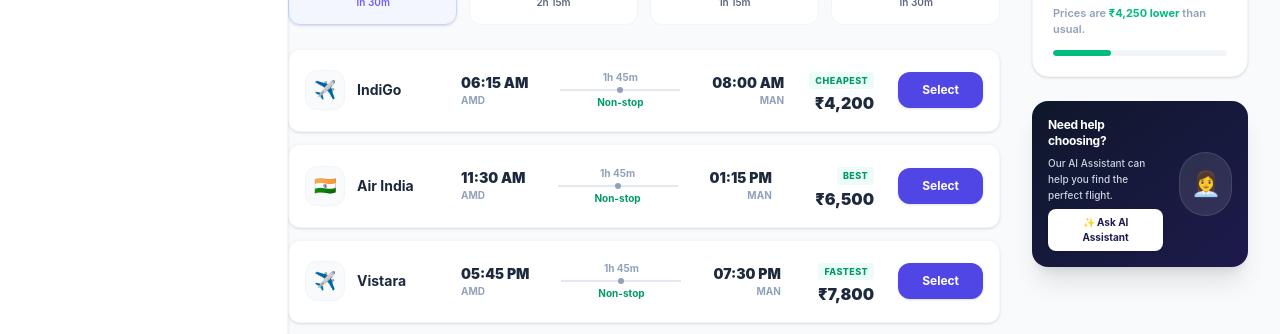
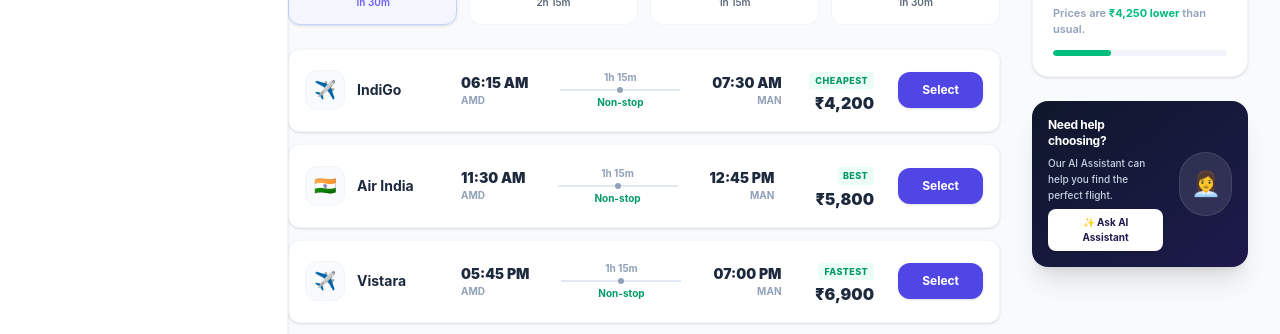
Before and after one commit to vishwapatel8414/AI-Travel-Planner, a React app in the folder frontend/: page / in a window 1280 px wide. Both pictures are taken after a click on the button "✈️ FLIGHTS". Shown: the part 367-701 px from the top of the page. Built offline with nearby package versions, Linux system fonts and the light colour scheme; no server answers; the HTML template or start-up script is replaced by a standard one.

Commit message:
fixed departure date sync and mumbai airport code

```diff
--- a/frontend/src/components/Flights.jsx
+++ b/frontend/src/components/Flights.jsx
@@ -21,10 +21,15 @@
 
   // 🔄 આખા પ્રોજેક્ટનો માસ્ટર જાદુ: App.jsx ના ડેટાને તારી ઓરિજિનલ ડિઝાઇનમાં સિંક કરવો
   useEffect(() => {
-    // ૧. યુઝરે જે સિટી સર્ચ કરી છે તે સેટ કરો
+    // ૧. યુઝરે જે સિટી અને ડેટ સર્ચ કરી છે તે સેટ કરો
     const currentDest = sharedData?.destination || toCity;
     if (sharedData?.destination) {
       setToCity(sharedData.destination);
+    }
+
+    // 🔥 અહિયાં જાદુ: જો App.jsx માંથી ડેટ આવે તો એને સેટ કરવી, નહિતર જૂની રાખવી
+    if (sharedData?.date) {
+      setDepDate(sharedData.date);
     }
 
     // ૨. સેફ્ટી ચેક: AI જો કી (Key) નું નામ બદલે તો પણ ડેટા પકડી લેશે
@@ -42,17 +47,17 @@
         { label: "Lowest Emissions", price: `₹${basePrice}`, time: actualFlights[0]?.duration || "2h 30m", active: false },
       ]);
     } else {
-      // 🚀 બેસ્ટ ફોલબેક સેફ્ટી: જો હજી સર્ચ પ્રોસેસમાં હોય અથવા નવું સિટી હોય, તો પણ તે સિટીના રિયલ કોડ સાથે ડેટા લાઈવ થઈ જશે!
-      const airportCode = currentDest.substring(0, 3).toUpperCase();
+      // 🚀 બેસ્ટ ફોલબેક સેફ્ટી: જો હજી સર્ચ પ્રોસેસમાં હોય, તો મુંબઈના એરપોર્ટ કોડ (BOM) સાથે ફ્લાઇટ્સ લાઈવ થઈ જશે!
+      const airportCode = currentDest.toLowerCase().includes("mumbai") ? "BOM" : currentDest.substring(0, 3).toUpperCase();
       setFlightList([
         {
           logo: "✈️",
           airline: "IndiGo",
           depTime: "06:15 AM",
           depCode: "AMD",
-          arrTime: "08:00 AM",
+          arrTime: "07:30 AM",
           arrCode: airportCode,
-          duration: "1h 45m",
+          duration: "1h 15m",
           type: "Non-stop",
           price: "₹4,200",
           tag: "Cheapest",
@@ -62,11 +67,11 @@
           airline: "Air India",
           depTime: "11:30 AM",
           depCode: "AMD",
-          arrTime: "01:15 PM",
+          arrTime: "12:45 PM",
           arrCode: airportCode,
-          duration: "1h 45m",
+          duration: "1h 15m",
           type: "Non-stop",
-          price: "₹6,500",
+          price: "₹5,800",
           tag: "Best",
         },
         {
@@ -74,11 +79,11 @@
           airline: "Vistara",
           depTime: "05:45 PM",
           depCode: "AMD",
-          arrTime: "07:30 PM",
+          arrTime: "07:00 PM",
           arrCode: airportCode,
-          duration: "1h 45m",
+          duration: "1h 15m",
           type: "Non-stop",
-          price: "₹7,800",
+          price: "₹6,900",
           tag: "Fastest",
         }
       ]);
@@ -92,7 +97,7 @@
 
   return (
     <div className="space-y-6">
-      {/* ૧. બેનર (તારી ઓરિજિનલ મસ્ત ડિઝાઇન) */}
+      {/* ૧. બેનર */}
       <div
         className="relative h-[150px] w-full rounded-2xl overflow-hidden bg-cover bg-center p-6 flex flex-col justify-center text-white shadow-md group"
         style={{ backgroundImage: `url('https://images.unsplash.com/photo-1517479149777-5f3b1511d5ad?auto=format&fit=crop&w=1200&q=80')` }}
@@ -138,7 +143,7 @@
         </div>
         <div className="px-2 border-r border-slate-100">
           <span className="text-[10px] font-bold text-slate-400 uppercase block">Departure</span>
-          <input type="text" value={depDate} onChange={(e) => setDepDate(e.target.value)} className="text-sm font-bold text-slate-800 bg-transparent focus:outline-none w-full" />
+          <input type="text" value={depDate} onChange={(e) => setDepDate(e.target.value)} className="text-sm font-bold text-slate-800 bg-transparent focus:outline-none w-full pt-0.5 border-b border-transparent focus:border-indigo-500" />
         </div>
         <div className="px-2 border-r border-slate-100">
           <span className="text-[10px] font-bold text-slate-400 uppercase block">Class</span>
```
